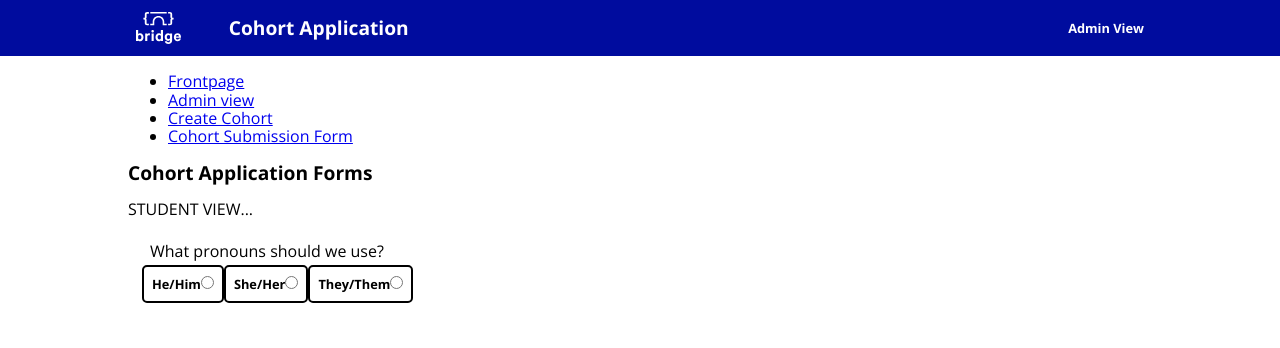
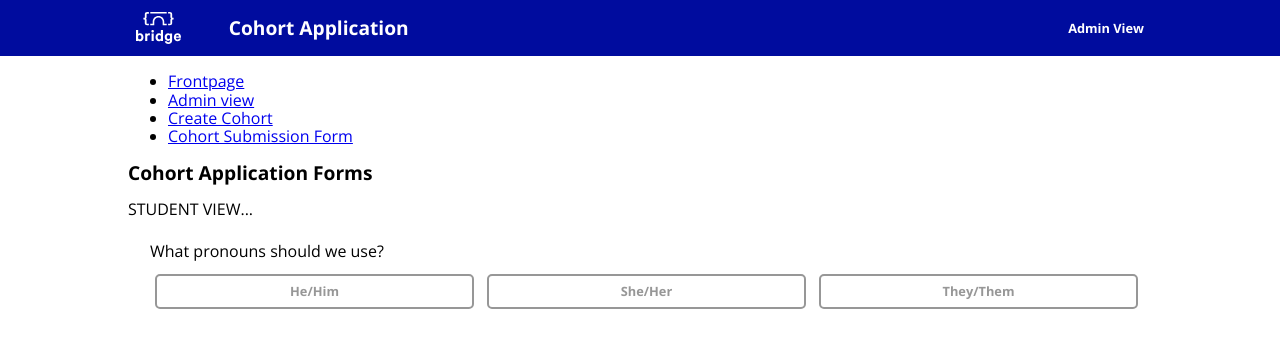
Before and after one commit to bridge-school/applications-frontend, a React (Create React App) app: page / in a window 1280 px wide. Shown: the top 348 px of the page. Built offline with nearby package versions, Linux system fonts and the light colour scheme.

Commit message:
Styling for radio buttons

```diff
--- a/src/App.js
+++ b/src/App.js
@@ -41,7 +41,7 @@ const bridgeTheme = {
   pink: '#eb2c97',
   black: '#000000',
   borderRadius: '3px',
-  borderColor: '#979797',
+  darkGrey: '#979797',
   borderWidth: '2px',
   inputBackground: '#f6f6f6',
 };
--- a/src/components/Radio.js
+++ b/src/components/Radio.js
@@ -10,10 +10,37 @@ const RadioLabel = styled.label`
   border: 2px solid ${props => props.theme.darkGrey};
   border-radius: 5px;
   padding: ${props => props.theme.padding};
+  text-align: center;
+  color: ${props => props.theme.darkGrey};
+  display: inline-block;
+  width: 100%;
+  cursor: pointer;
+  &:hover {
+    color: white;
+    background: ${props => props.theme.indigo};
+    border-color: ${props => props.theme.indigo};
+  }
 `;
 
-const RadioButton = styled.input.attrs({ type: 'radio' })`
-  ${'' /* todo: styling */}
+const RadioButton = styled.input`
+  /* for accessibility */
+  opacity: 0;
+  &:checked + label {
+    color: white;
+    background: ${props => props.theme.indigo};
+    border-color: ${props => props.theme.indigo};
+  }
+`;
+
+const Container = styled.div`
+  display: flex;
+  div {
+    flex: 1 1 0;
+    margin-right: 1rem;
+    &:last-of-type {
+      margin: 0;
+    }
+  }
 `;
 
 const Legend = styled.legend`
@@ -25,12 +52,16 @@ export default function Radio({ description, name, items }) {
     <div>
       <Fieldset>
         <Legend> {description}</Legend>
-        {items.map(item => (
-          <RadioLabel key={item}>
-            {item}
-            <RadioButton type="radio" id={item} name={name} value={item} />
-          </RadioLabel>
-        ))}
+        <Container>
+          {items.map(item => (
+            <>
+              <RadioButton type="radio" id={item} name={name} value={item} />
+              <RadioLabel key={item} for={item}>
+                {item}
+              </RadioLabel>
+            </>
+          ))}
+        </Container>
       </Fieldset>
     </div>
   );
```
